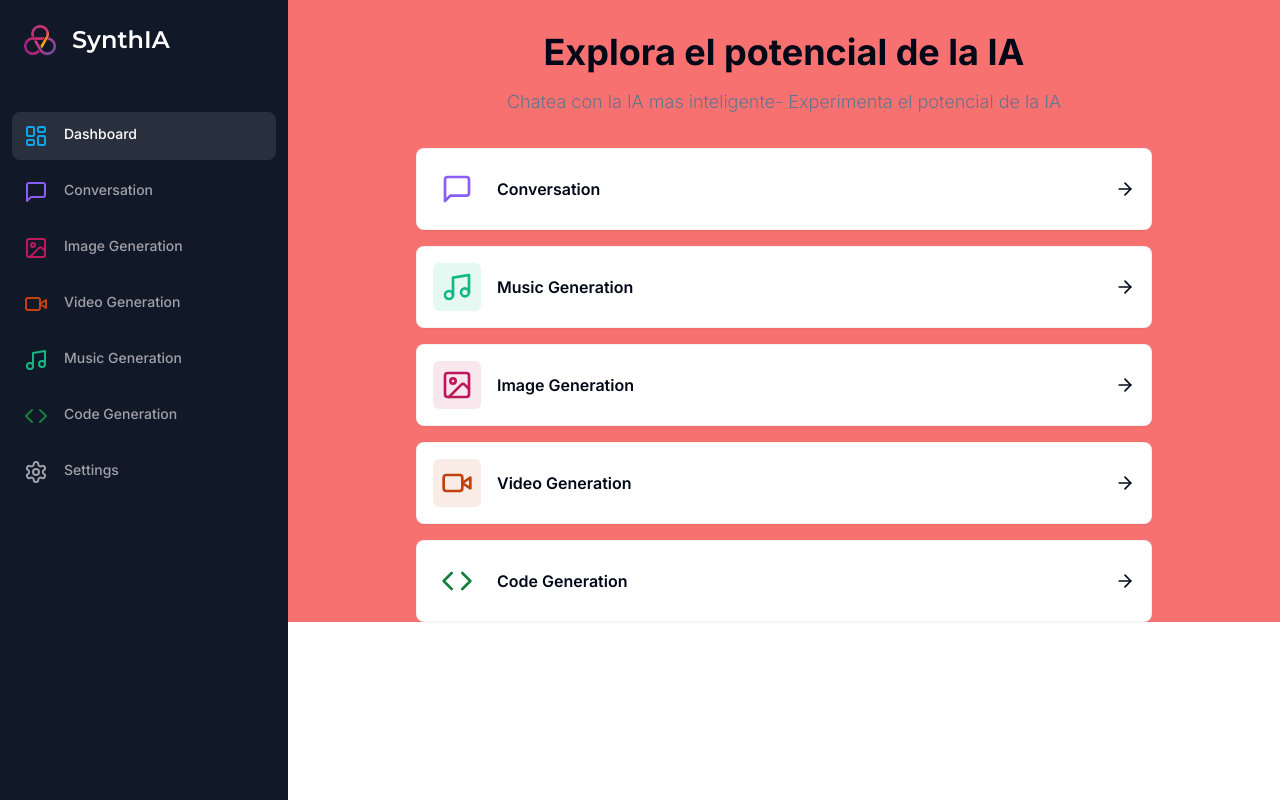
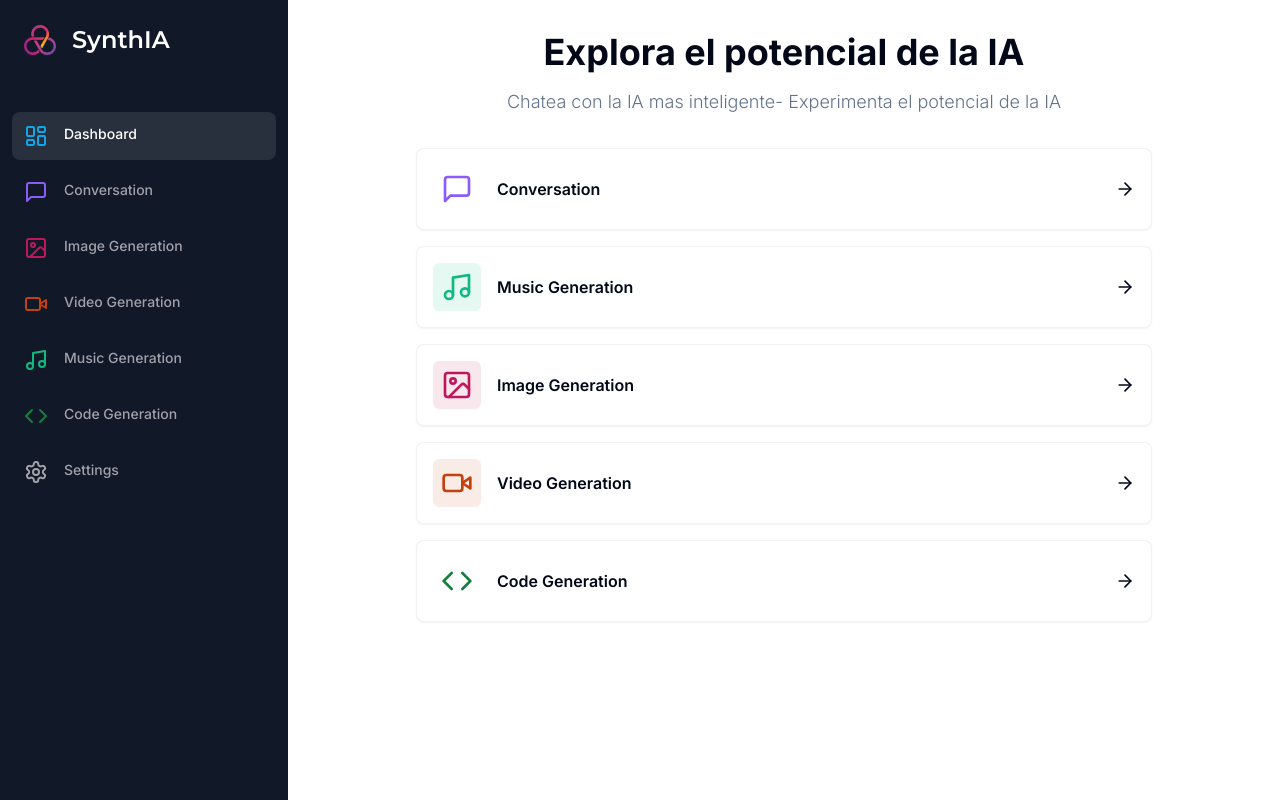
Before and after one commit to Noodle96/SynthIA, a Next.js app: page /dashboard in a window 1280 px wide. Built offline with nearby package versions, Linux system fonts and the light colour scheme.

Commit message:
useRouter in next

```diff
--- a/app/(dashboard)/(routes)/dashboard/page.tsx
+++ b/app/(dashboard)/(routes)/dashboard/page.tsx
@@ -1,7 +1,8 @@
+'use client';
 import { Card } from "@/components/ui/card";
 import { cn } from "@/lib/utils";
-import { UserButton } from "@clerk/nextjs";
-import { ArrowRight, Code, ImageIcon, MessageSquare, Music, Video, VideoIcon } from "lucide-react";
+import { ArrowRight, Code, ImageIcon, MessageSquare, Music, VideoIcon } from "lucide-react";
+import { useRouter } from "next/navigation";
 const tools = [
 	{
 		label: 'Conversation',
@@ -41,6 +42,7 @@ const tools = [
 	}
 ];
 const DashBoardPage = () => {
+	const router = useRouter();
 	return (
 		<div>
 			<div className=" mb-8 space-y-4">
@@ -50,6 +52,7 @@ const DashBoardPage = () => {
 			<div className="px-4 md:px-20 lg:px-32 space-y-4">
 			{tools.map((tool) => (
 				<Card
+					onClick={() => router.push(tool.href)}
 					key={tool.href}
 					className="p-4 border-black/5 flex items-center justify-between hover:shadow-md transition  cursor-pointer"
 				>
--- a/app/(dashboard)/layout.tsx
+++ b/app/(dashboard)/layout.tsx
@@ -7,7 +7,8 @@ const DashboardLayout = ({children}:{children: React.ReactNode}) => {
 			<div className=" hidden h-full md:flex md:w-72 md:flex-col md:fixed md:inset-y-0 z-[80] bg-gray-900">
 				<SideBar />
 			</div>
-			<main className="md:pl-72 bg-red-400">
+			{/* bg-red-400 */}
+			<main className="md:pl-72">
 				{/* insertar navbar component here */}
 				<NavBar />
 				{children}
```
